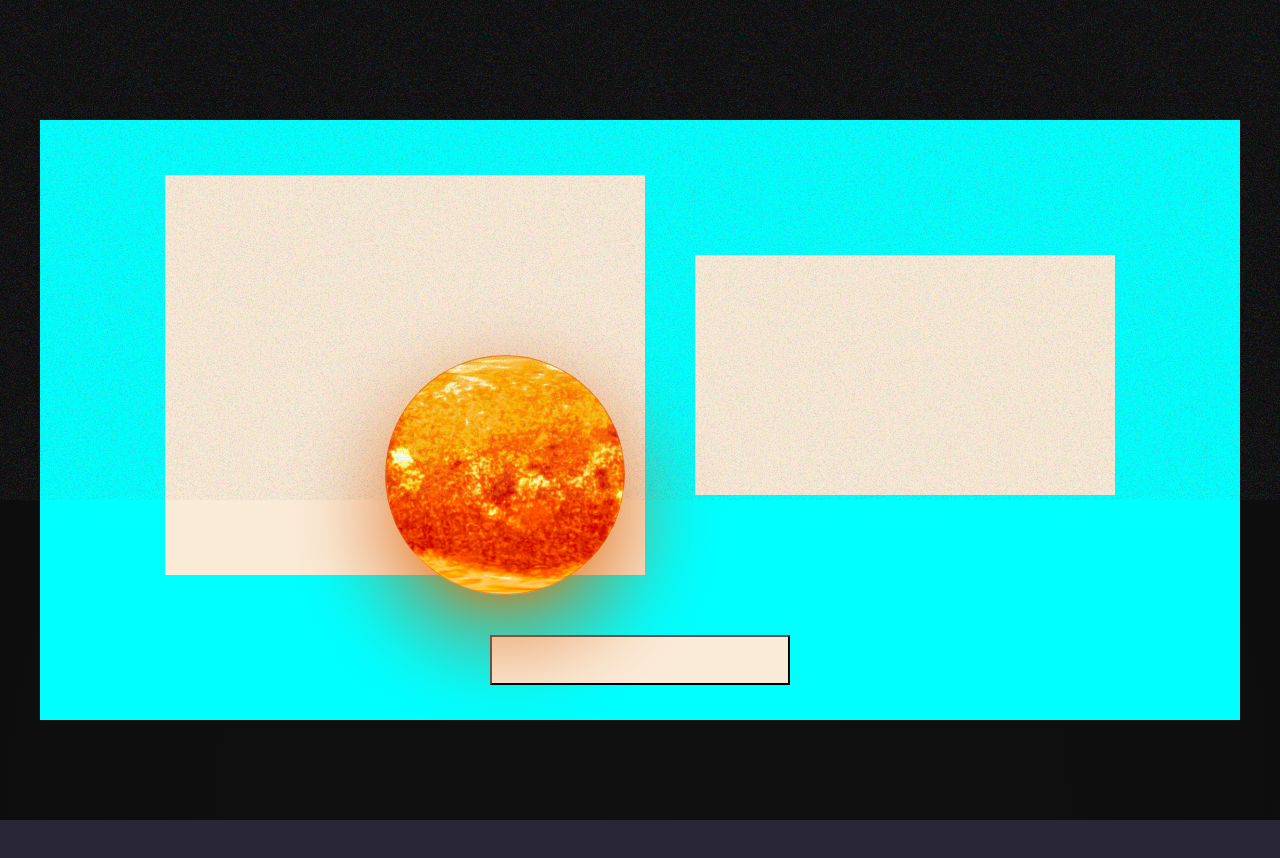
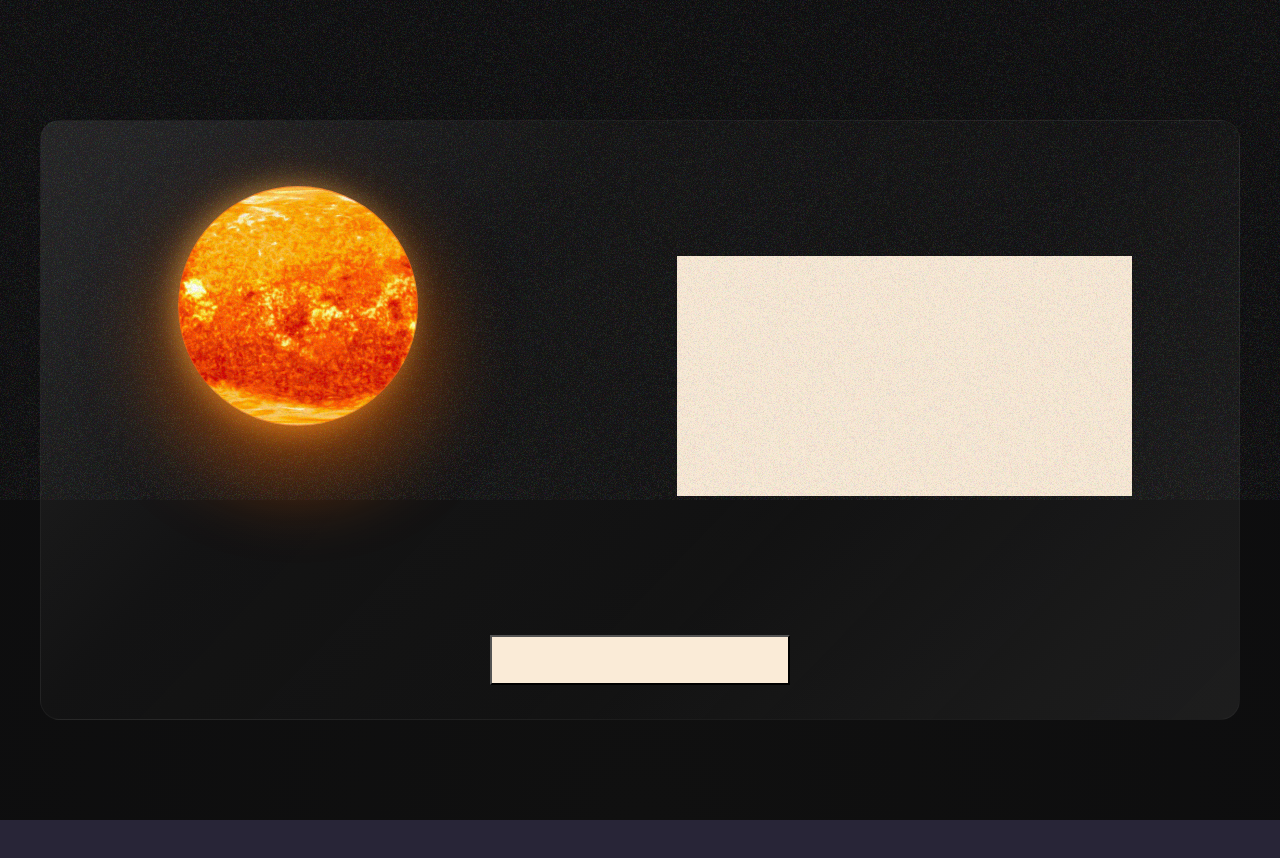
Before and after one commit to dianavodopivec/the-solar-system, a plain HTML site: page index.html in a window 1280 px wide. Shown: the part 780-1638 px from the top of the page. Drawn offline with nearby package versions, Linux system fonts and the light colour scheme.

Commit message:
fix: fixing horizontal scroll

```diff
--- a/assets/css/main.css
+++ b/assets/css/main.css
@@ -45,7 +45,47 @@ main {
     animation: floatDown 1.5s ease-in-out infinite alternate;
 } */
 
+.sun {
+    height: 200px;
+    width: 200px;
+    position: absolute;
+    top: 30px;
+    left: 50px;
+    border: 1px solid #e96214a0;
+    border-radius: 50%;
+    overflow: hidden;
+    background-size: cover;
+    background-image: var(--sun-image);
+    box-shadow: #db590378 0px 30px 60px 20px, #f4880df3 0px 28px 36px -28px;
+    transform: var(--sun-tilt) scale(1.2);
+    animation: planetRotate calc(var(--sun-day) * 0.1s) linear infinite;
+    -webkit-border-radius: 50%;
+    -moz-border-radius: 50%;
+    -ms-border-radius: 50%;
+    -o-border-radius: 50%;
+}
 
+.shadow-sun {
+    height: 240px;
+    width: 240px;
+    position: absolute;
+    top: 10px;
+    left: 30px;
+    z-index: 1;
+    border-radius: 50%;
+    box-shadow: inset 10px 0px 12px -2px rgba(255, 255, 255, 0.2), inset -70px 0px 50px 0px #d8761383, -5px 0px 30px -4px #cc9f4c;
+}
+
+.light-sun {
+    height: 240px;
+    width: 240px;
+    position: absolute;
+    top: 10px;
+    left: 30px;
+    z-index: 1;
+    border-radius: 50%;
+    background: radial-gradient( circle at 40% 50%, rgba(252, 187, 153, 0.647) 0%, rgba(255, 255, 255, 0) 65% );
+}
 
 /* MERCURY */
 
--- a/assets/css/planets.css
+++ b/assets/css/planets.css
@@ -29,8 +29,15 @@
     flex-wrap: wrap;
     gap: 50px;
     padding-top: 50px;
+    border: 1px solid #3c3c3c3e;
+    border-radius: 20px;
+    -webkit-border-radius: 20px;
+    -moz-border-radius: 20px;
+    -ms-border-radius: 20px;
+    -o-border-radius: 20px;
     overflow: hidden;
-    background-color: aqua;
+    z-index: 1;
+    background-image: linear-gradient(133.84deg, rgba(78, 78, 78, 0.413) -16.04%, rgba(51, 51, 51, 0.5) 9.33%, rgba(26, 26, 26, 0.454) 32.02%, rgba(26, 26, 26, 0.326) 62.06%, rgba(38, 38, 38, 0.5) 87.42%, rgba(78, 78, 78, 0.297) 112.12%);
 }
 
 .container-button {
@@ -44,29 +51,51 @@
     height: 50vh;
     width: 40%;
     position: relative;
-    background-color: antiquewhite;
+    display: flex;
+    align-items: center;
 }
 
 .planet-info {
     height: 30vh;
-    width: 35%;
+    width: 38%;
     background-color: antiquewhite;
 }
 
-
 .sun {
-    height: 200px;
-    width: 200px;
-    position: absolute;
-    top: 50%; /* Posiciona el sol en el centro verticalmente */
-    left: 50%; /* Posiciona el sol en el centro horizontalmente */
-    transform: translate(-50%, -50%); /* Centra el sol correctamente */
+    height: 250px;
+    width: 250px;
+    position: relative;
+    top: 0%;
+    left: 25%;
     border: 1px solid #e96214a0;
     border-radius: 50%;
     overflow: hidden;
+    z-index: 2;
     background-size: cover;
     background-image: var(--sun-image);
     box-shadow: #db590378 0px 30px 60px 20px, #f4880df3 0px 28px 36px -28px;
     transform: var(--sun-tilt) scale(1.2);
     animation: planetRotate calc(var(--sun-day) * 0.1s) linear infinite;
 }
+
+.shadow-sun {
+    height: 300px;
+    width: 300px;
+    position: absolute;
+    top: 18%;
+    left: 20%;
+    z-index: 3;
+    border-radius: 50%;
+    box-shadow: inset 10px 0px 12px -2px rgba(255, 255, 255, 0.2), inset -70px 0px 50px 0px #d8761383, -5px 0px 30px -4px #cc9f4c;
+}
+
+.light-sun {
+    height: 300px;
+    width: 300px;
+    position: absolute;
+    top: 18%;
+    left: 20%;
+    z-index: 4;
+    border-radius: 50%;
+    background: radial-gradient( circle at 40% 50%, rgba(252, 187, 153, 0.647) 0%, rgba(255, 255, 255, 0) 65% );
+}
--- a/style.css
+++ b/style.css
@@ -11,6 +11,12 @@
   margin: 0px;
   font-family: system-ui, -apple-system, BlinkMacSystemFont, "Segoe UI", Roboto,
     Oxygen, Ubuntu, Cantarell, "Open Sans", "Helvetica Neue", sans-serif;
+
+}
+
+body {
+  overflow-x: hidden;
+
 }
 
 :root {
```
